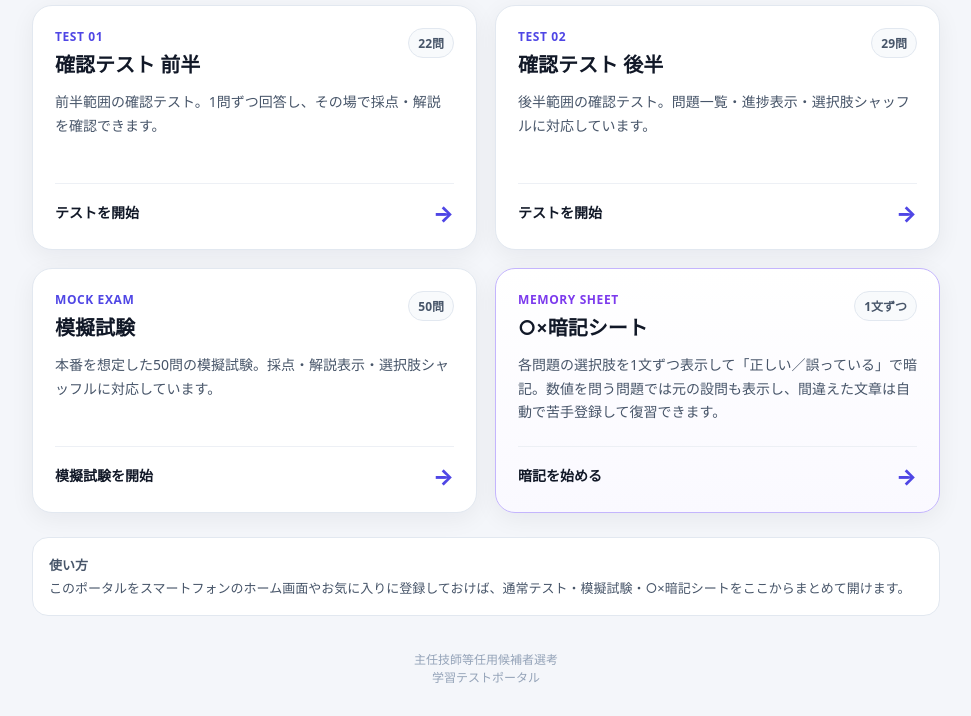
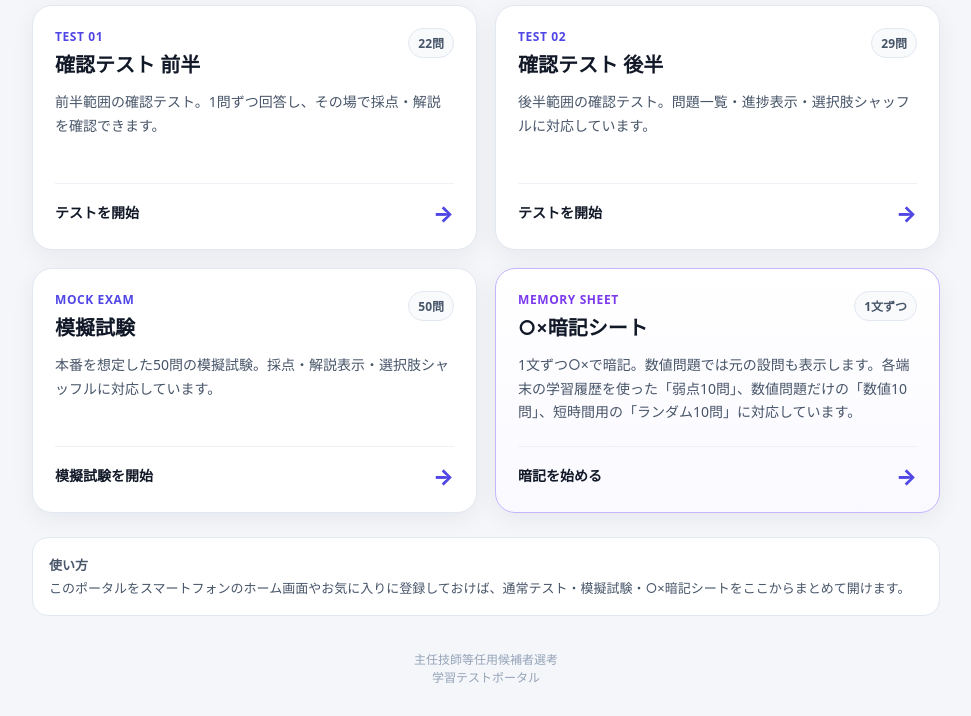
Before and after one commit to 0213mano-png/quiz_portal, a plain HTML site: page index.html in a window 1280 px wide. Shown: the part 203-919 px from the top of the page, without its empty margins (154-1125 px from the left). Drawn offline with Linux system fonts and the light colour scheme.

Commit message:
Mention quick review modes on portal

```diff
--- a/index.html
+++ b/index.html
@@ -20,7 +20,7 @@
 <a class="quiz-card" href="https://0213mano-png.github.io/quiz1/"><div class="card-header"><div><div class="quiz-type">TEST 01</div><h2 class="quiz-title">確認テスト 前半</h2></div><span class="question-count">22問</span></div><p class="quiz-description">前半範囲の確認テスト。1問ずつ回答し、その場で採点・解説を確認できます。</p><div class="open-row"><span>テストを開始</span><span class="arrow">→</span></div></a>
 <a class="quiz-card" href="https://0213mano-png.github.io/quiz2/"><div class="card-header"><div><div class="quiz-type">TEST 02</div><h2 class="quiz-title">確認テスト 後半</h2></div><span class="question-count">29問</span></div><p class="quiz-description">後半範囲の確認テスト。問題一覧・進捗表示・選択肢シャッフルに対応しています。</p><div class="open-row"><span>テストを開始</span><span class="arrow">→</span></div></a>
 <a class="quiz-card" href="https://0213mano-png.github.io/quiz3/"><div class="card-header"><div><div class="quiz-type">MOCK EXAM</div><h2 class="quiz-title">模擬試験</h2></div><span class="question-count">50問</span></div><p class="quiz-description">本番を想定した50問の模擬試験。採点・解説表示・選択肢シャッフルに対応しています。</p><div class="open-row"><span>模擬試験を開始</span><span class="arrow">→</span></div></a>
-<a class="quiz-card memory" href="https://0213mano-png.github.io/quiz1_suffle/"><div class="card-header"><div><div class="quiz-type">MEMORY SHEET</div><h2 class="quiz-title">○×暗記シート</h2></div><span class="question-count">1文ずつ</span></div><p class="quiz-description">各問題の選択肢を1文ずつ表示して「正しい／誤っている」で暗記。数値を問う問題では元の設問も表示し、間違えた文章は自動で苦手登録して復習できます。</p><div class="open-row"><span>暗記を始める</span><span class="arrow">→</span></div></a>
+<a class="quiz-card memory" href="https://0213mano-png.github.io/quiz1_suffle/"><div class="card-header"><div><div class="quiz-type">MEMORY SHEET</div><h2 class="quiz-title">○×暗記シート</h2></div><span class="question-count">1文ずつ</span></div><p class="quiz-description">1文ずつ○×で暗記。数値問題では元の設問も表示します。各端末の学習履歴を使った「弱点10問」、数値問題だけの「数値10問」、短時間用の「ランダム10問」に対応しています。</p><div class="open-row"><span>暗記を始める</span><span class="arrow">→</span></div></a>
 </section>
 <section class="info"><strong>使い方</strong><br>このポータルをスマートフォンのホーム画面やお気に入りに登録しておけば、通常テスト・模擬試験・○×暗記シートをここからまとめて開けます。</section>
 </main>
```
